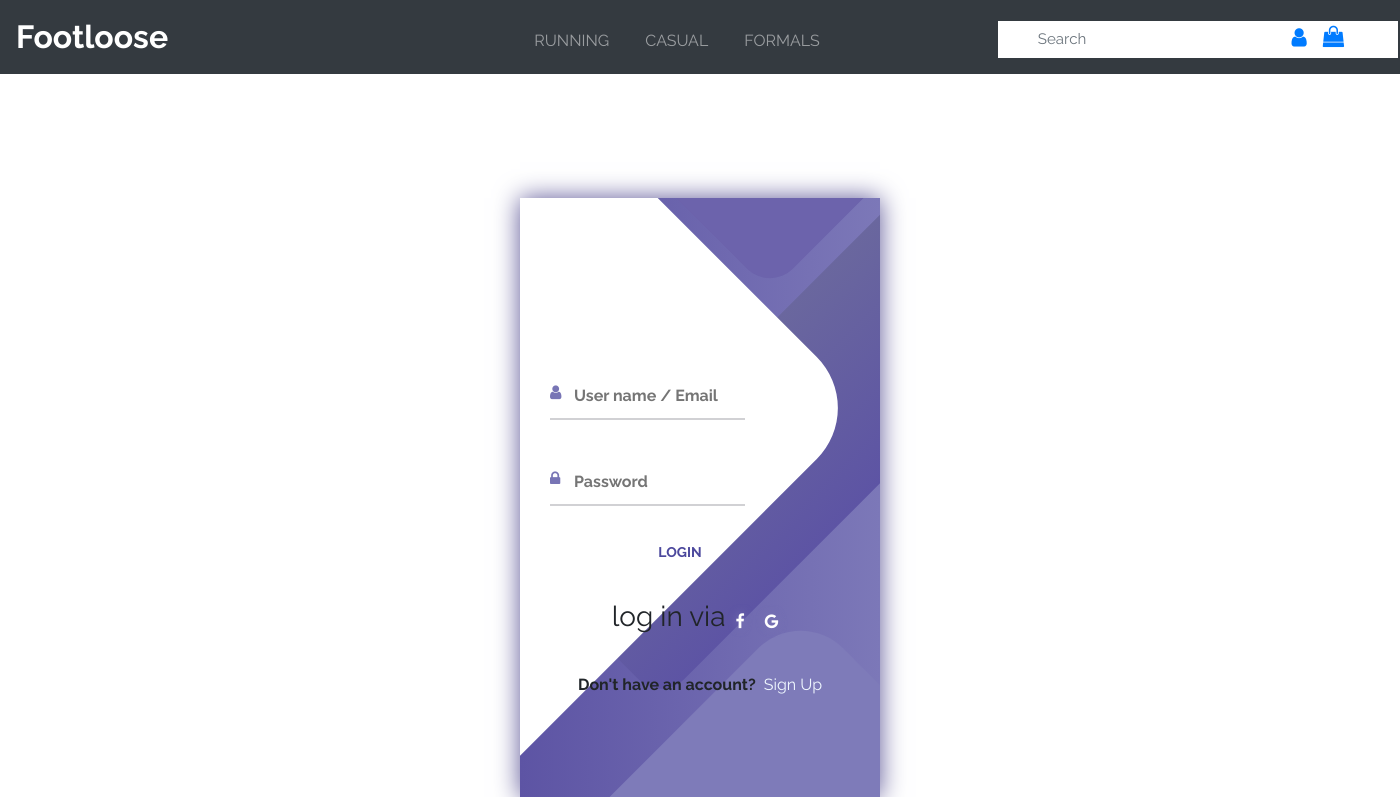
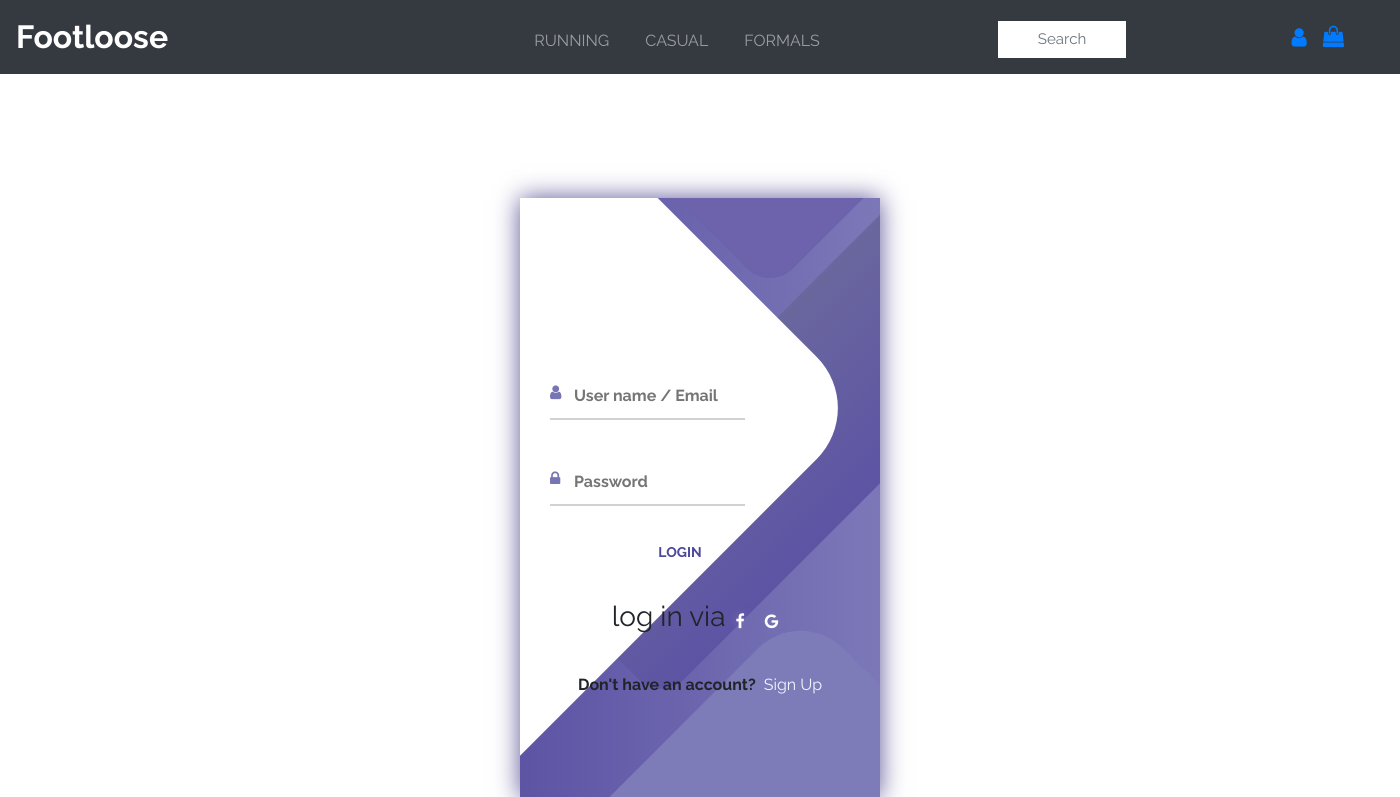
Before and after one commit to Abhisijariya009/footloose2, a Django app: page /cart/ in a window 1400 px wide. Shown: the top 797 px of the page. Run offline with Django 3.2, Linux system fonts and the light colour scheme; some libraries are stand-ins or nearby versions.

Commit message:
Update base.html

```diff
--- a/MyProject/templates/base.html
+++ b/MyProject/templates/base.html
@@ -73,9 +73,9 @@
           <a class="nav-link" href="{% url 'mp:sports' pk='formals' %}">formals</a>
         </li>
 	      <li class="nav-item">
-		      <form style="max-width:15rem;hidden;" id= "search-form" class="" >
+		      <form style="max-width:8rem;" id= "search-form" class="" >
 			  {% csrf_token %}
-			  <input id = "search-input" class="form-control mr-sm-2" type="search" placeholder="Search" aria-label="Search">
+			  <input style="max-width:8rem;"  id = "search-input" class="form-control mr-sm-2" type="search" placeholder="Search" aria-label="Search">
 			</form>
 		      </li>
       </ul>
```
